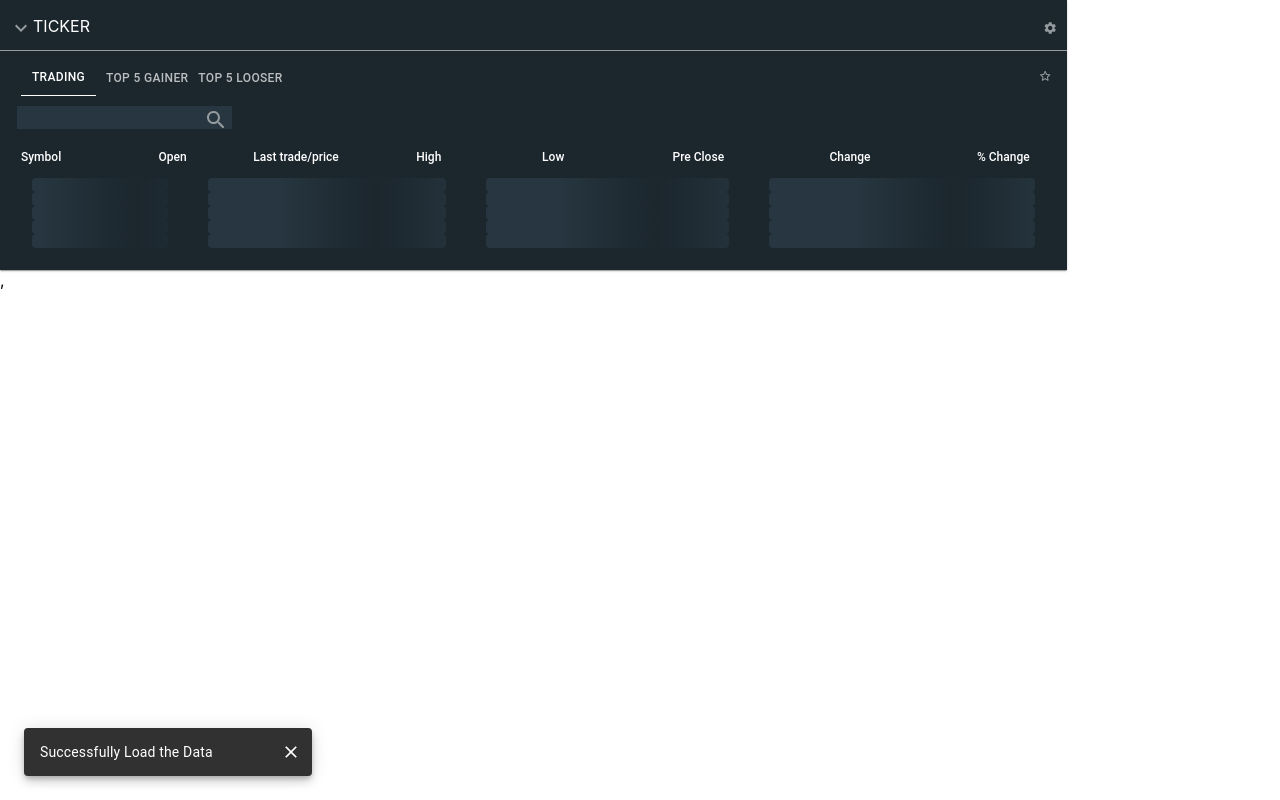
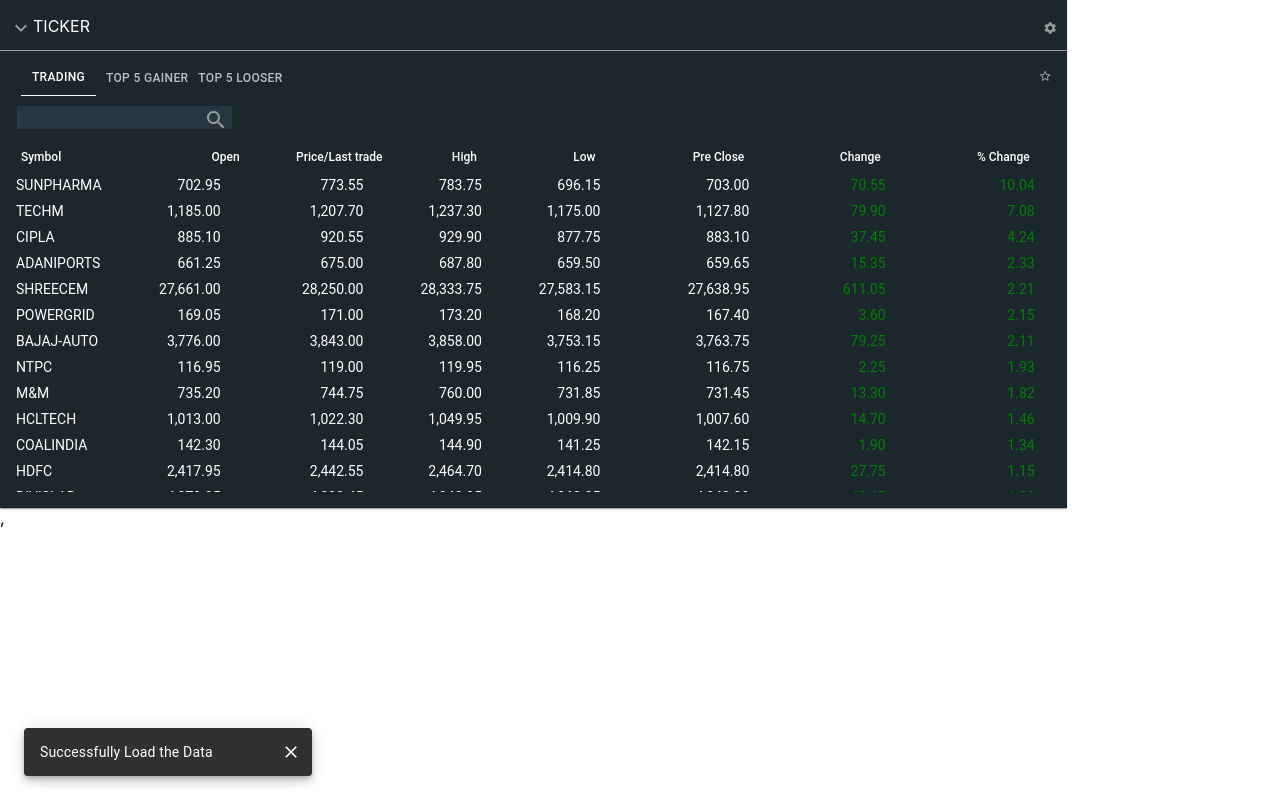
Before and after one commit to narendram224/kafqa_task, a React (Create React App) app: page / in a window 1280 px wide. Built offline with nearby package versions, Linux system fonts and the light colour scheme.

Commit message:
Handle Table Data with loader animation.

```diff
--- a/src/Components/Atoms/Accordion.js
+++ b/src/Components/Atoms/Accordion.js
@@ -31,11 +31,8 @@
     const [expanded, setExpanded] = React.useState('panel1')
 
     const handleChange = (panel) => (event, isExpanded) => {
-        console.log('the palen Data', panel)
-
         setExpanded(isExpanded ? panel : false)
     }
-    console.log('expanded Data', expanded)
 
     return (
         <div className={'Ticker_Wrapper'}>
--- a/src/Components/Atoms/HorizontalTab.js
+++ b/src/Components/Atoms/HorizontalTab.js
@@ -50,7 +50,6 @@
 
     const dispatch = useDispatch() // hook which provide dispatch
     const tickers = useSelector((state) => state.ticker) // hook which provide the store state
-    console.log('the ticker is', tickers)
 
     // dispatch action of when input fields values changed
     const handleSearchTextChange = (e) => {
--- a/src/Components/Atoms/TickerHistoryTable.css
+++ b/src/Components/Atoms/TickerHistoryTable.css
@@ -1,29 +1,39 @@
-.ticker_History_table{
+.ticker_History_table {
     margin-top: 12px;
 }
-.ticker_History_table .MuiTableCell-root{
+.ticker_History_table .MuiTableCell-root {
     line-height: 1;
     border-bottom: none;
     letter-spacing: 0;
-    color:white;
+    color: white;
 }
-.ticker_History_table  .MuiButtonBase-root{
-    display:flex;
-
+.ticker_History_table .MuiButtonBase-root {
+    display: flex;
 }
-.ticker_History_table  .MuiButtonBase-root:hover{
+.ticker_History_table .MuiButtonBase-root:hover {
     border-bottom: none;
     /* color: #273640; */
     color: white;
-
 }
-.ticker_History_table .MuiTableSortLabel-root .MuiTableSortLabel-icon{
+.ticker_History_table .title {
+    padding: 1rem;
+    background-color: #273640;
+    font-size: 1.6rem;
+    line-height: 2;
+    display: flex;
+    justify-content: center;
+    height: 20vh;
+    align-items: center;
+}
+.ticker_History_table .MuiTableSortLabel-root .MuiTableSortLabel-icon {
     color: var(--white);
 }
-.ticker_History_table .MuiTableSortLabel-root.MuiTableSortLabel-active{
+.ticker_History_table .MuiTableSortLabel-root.MuiTableSortLabel-active {
     color: var(--white);
 }
-.ticker_History_table .MuiTableSortLabel-root.MuiTableSortLabel-active.MuiTableSortLabel-root.MuiTableSortLabel-active .MuiTableSortLabel-icon{
+.ticker_History_table
+    .MuiTableSortLabel-root.MuiTableSortLabel-active.MuiTableSortLabel-root.MuiTableSortLabel-active
+    .MuiTableSortLabel-icon {
     color: var(--white);
 }
 
@@ -33,21 +43,19 @@
 
 .MuiTableContainer-root::-webkit-scrollbar-track {
     background: var(--bg-color);
-
 }
 
 .MuiTableContainer-root::-webkit-scrollbar-thumb {
     background: #555;
-
 }
 
 .MuiTableContainer-root::-webkit-scrollbar-thumb:hover {
     background: #969b9e;
 }
 
-  .greenColor{
+.greenColor {
     color: green !important;
 }
-  .redColor{
+.redColor {
     color: red !important;
 }
--- a/src/Components/Atoms/TickerHistoryTable.js
+++ b/src/Components/Atoms/TickerHistoryTable.js
@@ -45,7 +45,7 @@
         id: 'Ltp',
         numeric: true,
         disablePadding: true,
-        label: 'Last trade/price ',
+        label: 'Price/Last trade ',
     },
     { id: 'high', numeric: true, disablePadding: false, label: 'High' },
     { id: 'low', numeric: true, disablePadding: false, label: 'Low' },
@@ -141,8 +141,7 @@
         setOrder(isAsc ? 'desc' : 'asc')
         setOrderBy(property)
     }
-
-    console.log('the row is', rows[0])
+    console.log('ini t data', rows, emptyRow)
 
     return (
         <div className="ticker_History_table">
@@ -162,7 +161,8 @@
                         rowCount={rows.length}
                     />
                     <TableBody>
-                        {stableSort(rows, getComparator(order, orderBy)).map(
+                        {rows.length > 0 && emptyRow ? (
+                            stableSort(rows, getComparator(order, orderBy)).map(
                                 (row, index) => {
                                     const labelId = `enhanced-table-checkbox-${index}`
                                     return (
@@ -198,7 +198,8 @@
                                             <TableCell
                                                 align="right"
                                                 className={
-                                                Math.sign(row['ptsC']) === -1
+                                                    Math.sign(row['ptsC']) ===
+                                                    -1
                                                         ? 'redColor'
                                                         : 'greenColor'
                                                 }
@@ -220,9 +221,11 @@
                                         </TableRow>
                                     )
                                 }
-                        )}
-                        {!emptyRow && (
+                            )
+                        ) : (
                             <TableRow style={{ height: '33%' }}>
+                                {!emptyRow ? (
+                                    <>
                                         <TableCell colSpan={2}>
                                             <SkeltonItem />
                                         </TableCell>
@@ -235,8 +238,19 @@
                                         <TableCell colSpan={2}>
                                             <SkeltonItem />
                                         </TableCell>
+                                    </>
+                                ) : (
+                                    <TableCell colSpan={8}>
+                                        <p className="title">No Data Match</p>
+                                    </TableCell>
+                                )}
                             </TableRow>
                         )}
+                        {/* {!emptyRow && rows.length === 0 && (
+                            <TableRow style={{ height: '33%' }}>
+
+                            </TableRow>
+                        )} */}
                     </TableBody>
                 </Table>
             </TableContainer>
--- a/src/Redux/Ticker/tickerAction.js
+++ b/src/Redux/Ticker/tickerAction.js
@@ -4,7 +4,6 @@
     FETCH_STOCK_FAILURE,
     FILTER_STOCK_DATA,
 } from './tickerType'
-import { BASE_URL } from '../../Constants/Constant'
 const fetchStockRequest = () => {
     return {
         type: FETCH_STOCK_REQUEST,
@@ -23,15 +22,14 @@
         payload: error,
     }
 }
+// input search field data handler
 export const searchFilterStockData = (filter_text) => {
     return { type: FILTER_STOCK_DATA, payload: filter_text }
 }
 
+// Api call code for fetch all Stock Fetch
+
 export const fetchStock = (notify) => {
-    let myHeaders = new Headers()
-    myHeaders.append('Access-Control-Allow-Origin', '*')
-    // myHeaders.append('Content-Type', 'application/json');
-
     return (dispatch) => {
         dispatch(fetchStockRequest())
         notify.current.openToaster('Loading the stock data')
@@ -52,5 +50,3 @@
             })
     }
 }
-
-// Api call code for fetch all tickers
--- a/src/Redux/Ticker/tickerReducer.js
+++ b/src/Redux/Ticker/tickerReducer.js
@@ -27,8 +27,8 @@
             return draft
         case FETCH_STOCK_SUCCESS:
             if (Array.isArray(action.payload) && action.payload.length > 0) {
-                // draft.tickers = action.payload
-                // draft.stockLoaded = true
+                draft.tickers = action.payload
+                draft.stockLoaded = true
                 draft.tempStockArray = action.payload
                 draft.stockGainer = calculateProfit(action.payload)
                 draft.stockLooser = calculateLoosers(action.payload)
@@ -50,8 +50,6 @@
                           .includes(action.payload.toLowerCase())
                   )
                 : draft.tempStockArray
-            console.log('filtered', filteredArray)
-
             draft.tickers = filteredArray
             return draft
         default:
```
Lines whose indentation alone changed are shown as unchanged.
